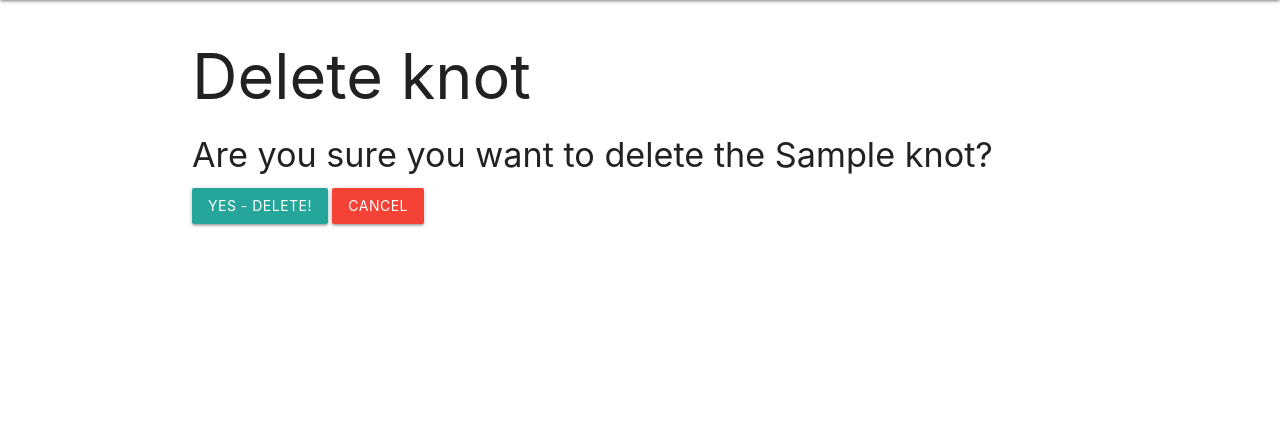
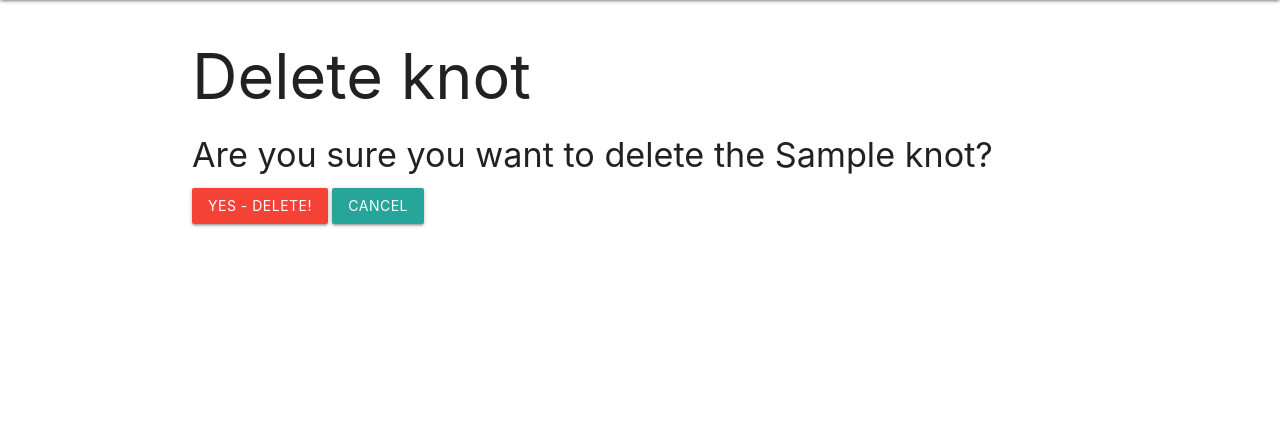
Before and after one commit to bradsm1th/knot-collector, a Django app: page /knots/1/delete/ in a window 1280 px wide. Shown: the part 64-487 px from the top of the page. Run offline with Django 5.2, Linux system fonts and the light colour scheme; tables that the repository leaves empty hold one stand-in row (values such as "Sample post").

Commit message:
Change delete/cnacel CSS colors

```diff
--- a/main_app/templates/main_app/knot_confirm_delete.html
+++ b/main_app/templates/main_app/knot_confirm_delete.html
@@ -7,7 +7,7 @@
 
 <form action="" method="POST">
   {% csrf_token %}
-  <input type="submit" value="Yes - Delete!" class="btn">
-  <a class='btn red' href="{% url 'detail' knot.id %}">Cancel</a>
+  <input type="submit" value="Yes - Delete!" class="btn red">
+  <a class='btn' href="{% url 'detail' knot.id %}">Cancel</a>
 </form>
 {% endblock content%}
```
